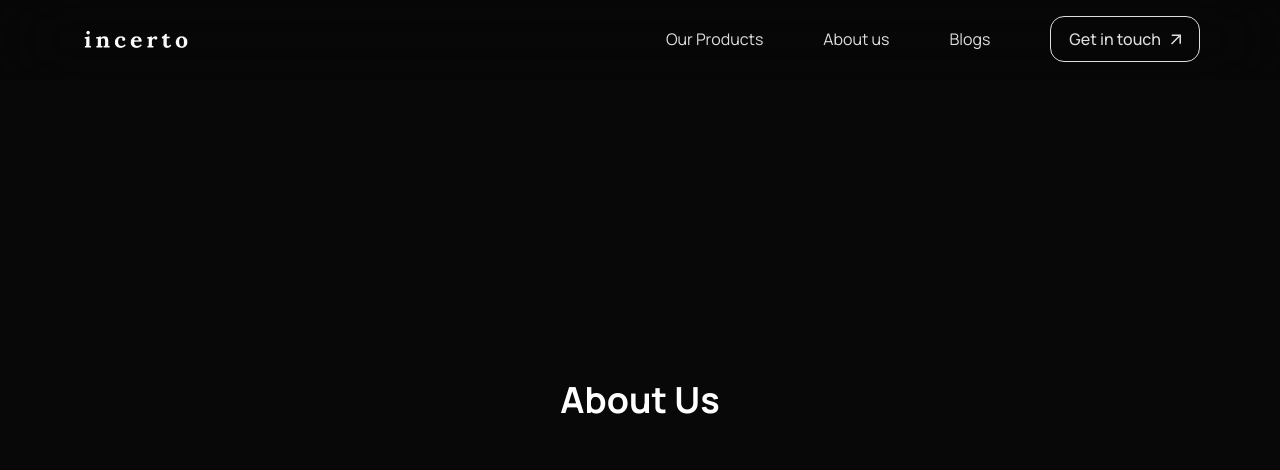
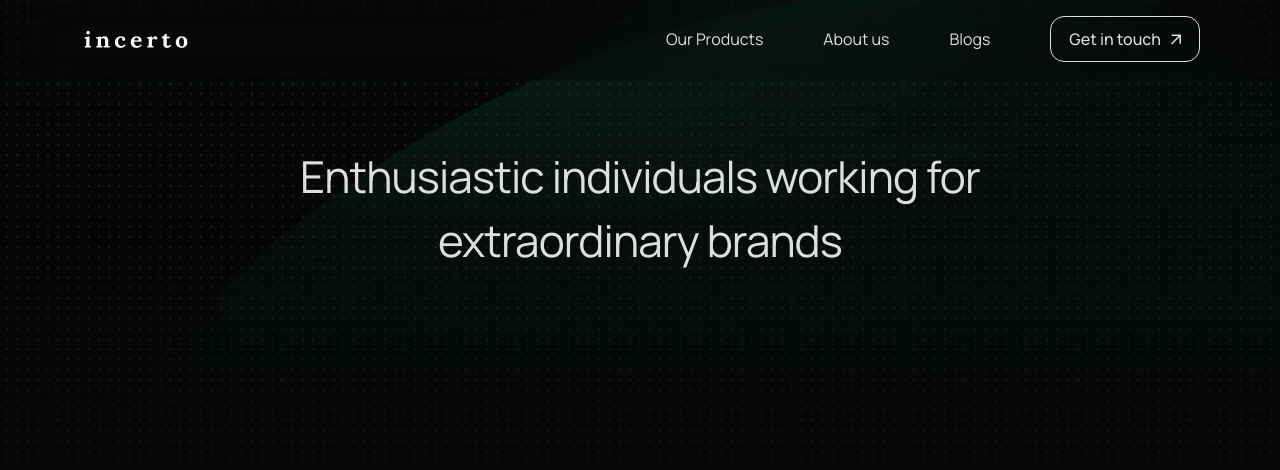
Before and after one commit to Incerto-Technologies/website, a Next.js app: page /about in a window 1280 px wide. Shown: the top 470 px of the page. Built offline with nearby package versions, Linux system fonts and the light colour scheme.

Commit message:
remove sub heading

```diff
--- a/src/app/about/page.tsx
+++ b/src/app/about/page.tsx
@@ -1,4 +1,5 @@
 import { DefaultLayout } from "@/components/layouts/DefaultLayout";
+import { AboutHero } from "@/components/modules/AboutHero";
 import { Metadata } from "next";
 
 export const metadata: Metadata = {
@@ -15,9 +16,7 @@ export const metadata: Metadata = {
 export default function page() {
   return (
     <DefaultLayout>
-      <section className="flex h-full min-h-screen items-center justify-center bg-primary py-36">
-        <h1 className="text-4xl font-bold text-white">About Us</h1>
-      </section>
+      <AboutHero />
     </DefaultLayout>
   );
 }
--- a/src/app/blog/page.tsx
+++ b/src/app/blog/page.tsx
@@ -2,7 +2,6 @@ import { getBlogs } from "@/action/getBlogs";
 import { DefaultLayout } from "@/components/layouts/DefaultLayout";
 import { Footer } from "@/components/modules/Footer";
 import { ReduxProdiver } from "@/components/modules/ReduxProdiver";
-import { RrwebProvider } from "@/components/modules/RrwebProvider";
 import { BlogHero } from "@/components/templates/Blogpage/BlogHero";
 import { BlogsContainer } from "@/components/templates/Blogpage/BlogsContainer";
 import { Metadata } from "next";
@@ -21,14 +20,12 @@ export const metadata: Metadata = {
 export default async function page() {
   const blogs = await getBlogs();
   return (
-    <RrwebProvider>
+    <DefaultLayout>
       <ReduxProdiver>
-        <DefaultLayout>
-          <BlogHero />
-          <BlogsContainer blogs={blogs} />
-          <Footer isBackground={false} />
-        </DefaultLayout>
+        <BlogHero />
+        <BlogsContainer blogs={blogs} />
+        <Footer isBackground={false} />
       </ReduxProdiver>
-    </RrwebProvider>
+    </DefaultLayout>
   );
 }
--- /dev/null
+++ b/src/components/modules/AboutHero.tsx
@@ -0,0 +1,9 @@
+export const AboutHero = () => {
+  return (
+    <section className="home-background min-h-screen pt-[144px] ">
+      <h1 className="text-center text-[44px] leading-[64px] tracking-tightest">
+        Enthusiastic individuals working for <br /> extraordinary brands
+      </h1>
+    </section>
+  );
+};
--- a/src/components/modules/RrwebProvider.tsx
+++ /dev/null
@@ -1,17 +0,0 @@
-"use client";
-
-import { useCallback, useEffect } from "react";
-
-type Props = {
-  children: React.ReactNode;
-};
-export const RrwebProvider = ({ children }: Props) => {
-  const rrweb = useCallback(() => {
-    // write all you rrweb events here
-  }, []);
-
-  useEffect(() => {
-    rrweb();
-  }, [rrweb]);
-  return <div>{children}</div>;
-};
--- a/src/components/templates/Blogpage/BlogHero.tsx
+++ b/src/components/templates/Blogpage/BlogHero.tsx
@@ -15,11 +15,6 @@ export const BlogHero = () => {
         <h1 className="text-center text-3xl font-bold">
           Discover cool updates and blogs here
         </h1>
-        <p className="mx-auto mt-10 px-3 text-center text-sm leading-6 tracking-[2%] md:w-4/6">
-          Lorem Ipsum is simply dummy text of the printing and typesetting
-          industry. Lorem Ipsum has been the industry&apos;s standard dummy text
-          ever since the 1500s.
-        </p>
       </div>
       <div className="w-container mt-[72px] flex justify-between gap-[18px] px-[20px] md:mt-[137px]  md:justify-start md:gap-[30px] md:px-0">
         <div className="flex items-center gap-2 rounded-2xl bg-[#232323] px-5 py-2.5 md:w-3/5">
```
